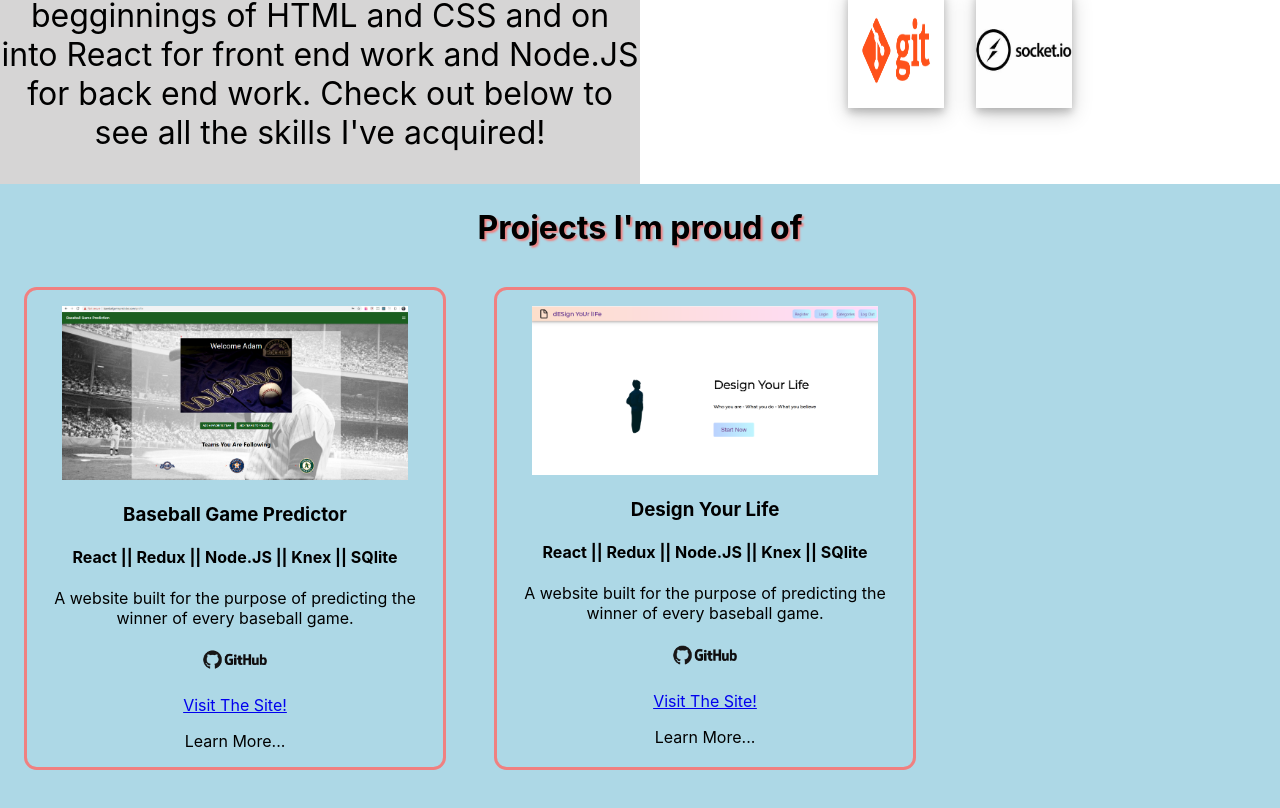
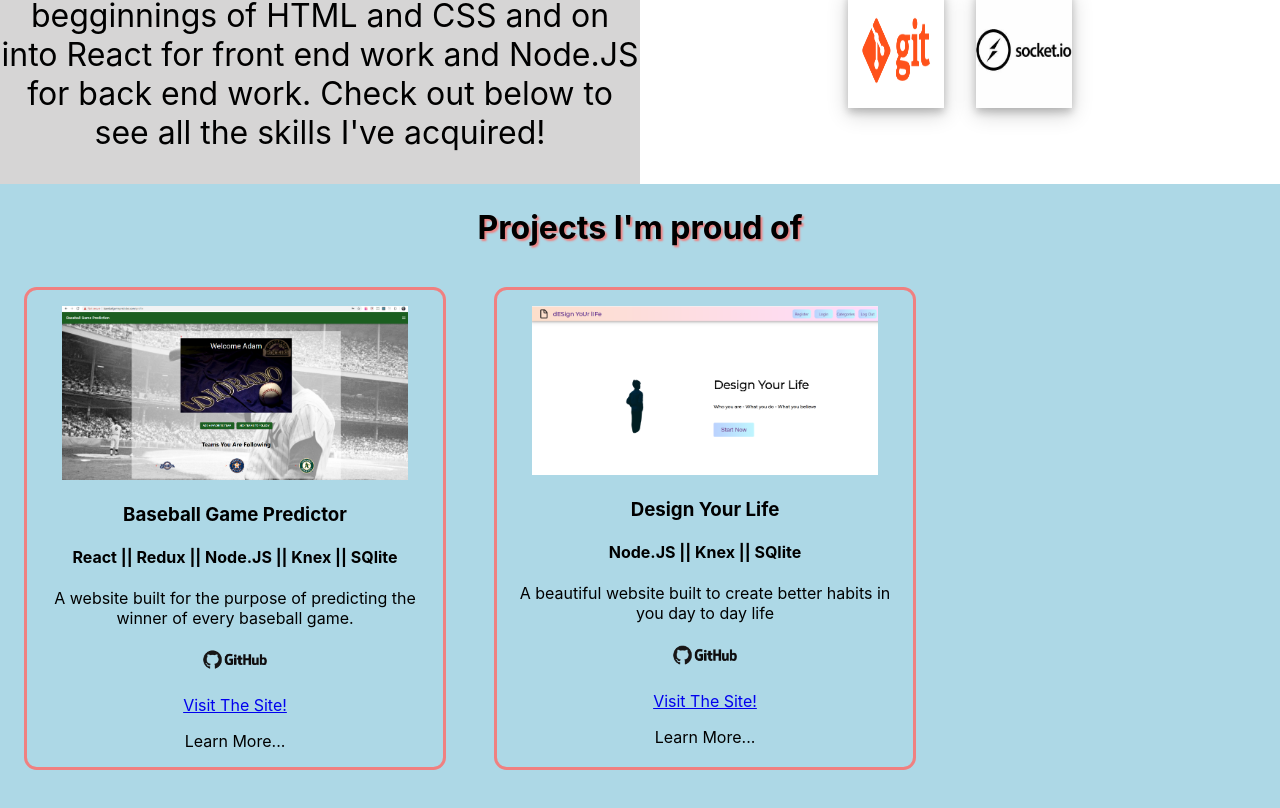
Before and after one commit to AdamHoffma/Portfolio-II, a React (Create React App) app in the folder client/: page / in a window 1280 px wide. Shown: the part 1389-2197 px from the top of the page. Built offline with nearby package versions, Linux system fonts and the light colour scheme.

Commit message:
fixed functionality of second popup, added description of my role on the project. still need a good overall description of the project itself

```diff
--- a/client/src/App.js
+++ b/client/src/App.js
@@ -23,9 +23,9 @@ function App() {
     popup.classList.toggle("show")
   }
 
-  const popUP2 = () => {
+  const popUp2 = () => {
     var popup2 = document.getElementById("myPopup2")
-    popup2.classList.toggle("show2")
+    popup2.classList.toggle("show")
   }
 
   return (
@@ -95,20 +95,20 @@ function App() {
             <div className="project1">
               <img className="project-image" src={Design}></img>
               <h3>Design Your Life</h3>
-              <h4>React || Redux || Node.JS || Knex || SQlite</h4>
-              <p>A website built for the purpose of predicting the winner of every baseball game.</p>
+              <h4>Node.JS || Knex || SQlite</h4>
+              <p>A beautiful website built to create better habits in you day to day life</p>
               <div className="more-boxes">
                 <a href="https://github.com/Design-Your-Life-Build-Week/Back-End"><img className="git-icon" src={Github}></img></a>
               </div>
               <div className="more-boxes">
                 <a href="https://designyourlife.now.sh/"><p>Visit The Site!</p></a>
               </div>
-              <div className="popup" onClick={popUp}>Learn More...
-                <span className="popuptext" id="myPopup">
+              <div className="popup" onClick={popUp2}>Learn More...
+                <span className="popuptext" id="myPopup2">
                   <h5>About this project:</h5>
-                  <p>Working with data scientists our groups goal was to create a website that predicted the winners of every MLB game. Our goal was to reach an accuracy above 50%, we achieved 54% by testing our model against previously played games. </p>
+                  <p></p>
                   <h5>My Role:</h5>
-                  <p>I built the back end routes and database to store data used to create the prediction model. The back end was built using Node.js, SQlite, and Knex. I was also in charge of the personalization of the front end, creating a profile page that was personalized and pleasing. The front end was created using React and Redux. API calls were done via Axios.</p>
+                  <p>I was fully in charge of creating the back end for this project. I created the registration and login functionality using Bcrypt and JsonWebTokens. I created the databases for storing a users categories and habits and notes on those habits. I used Knex, Node.JS and Sqlite. I also built all back end routes</p>
                 </span>
               </div>
             </div>
```
